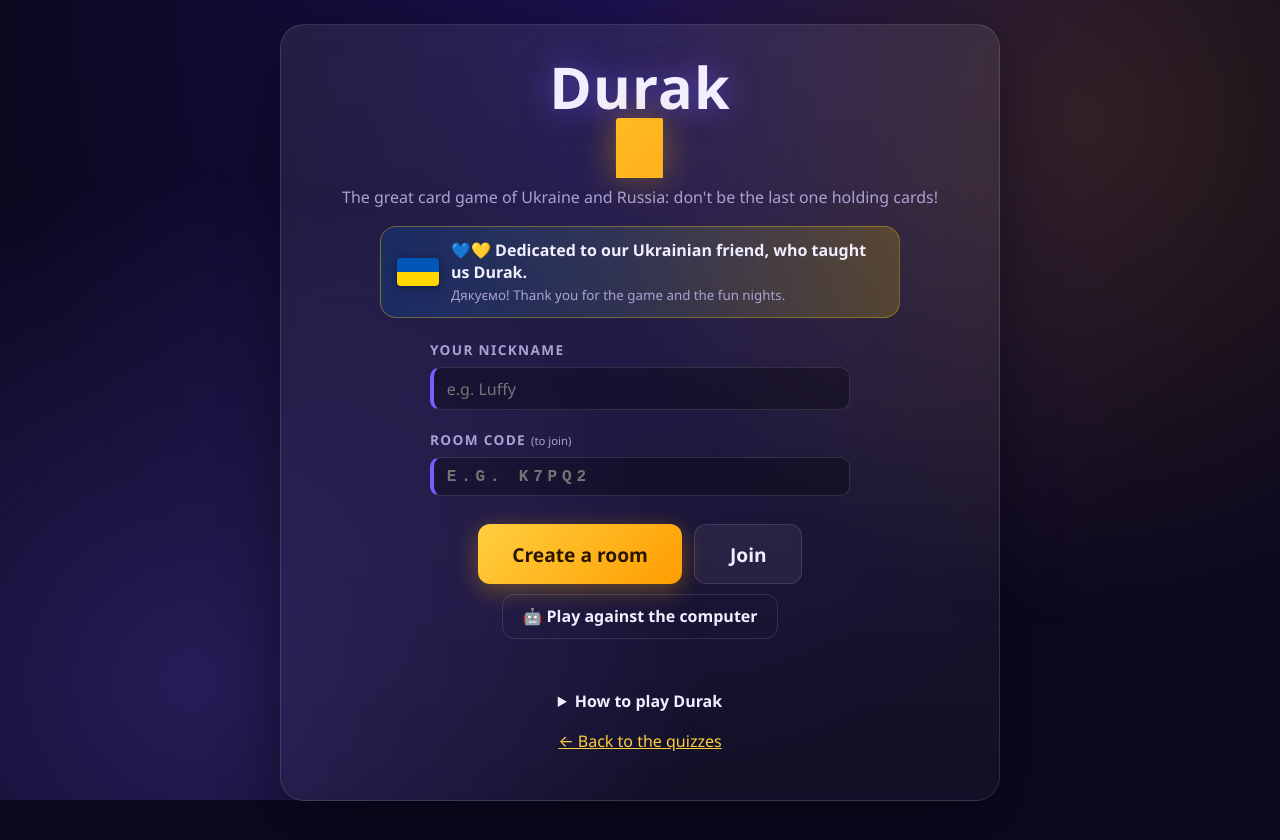
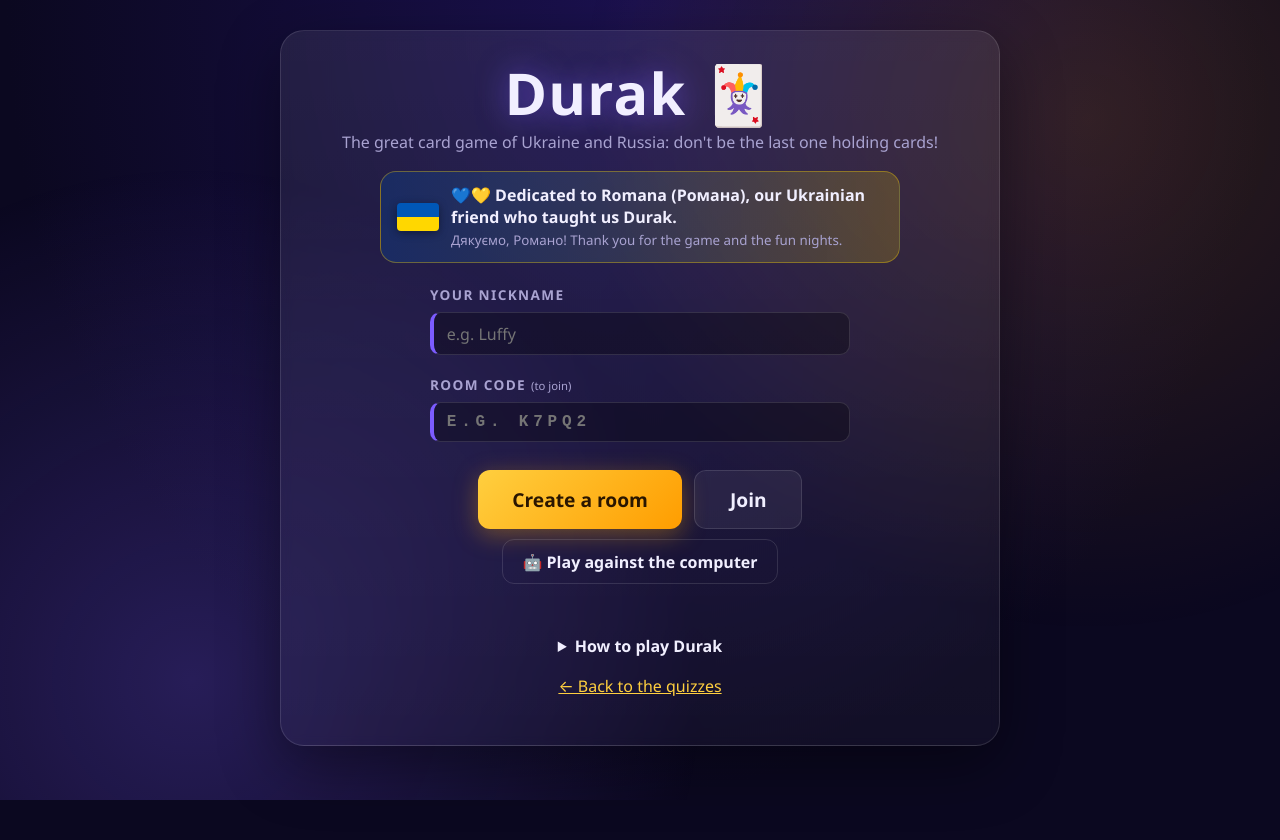
Before and after one commit to hadod46-bit/Anime-qjizz, a plain HTML site: page durak/index.html in a window 1280 px wide. After the commit the page ends 800 px from the top, so only its background shows below. Drawn offline with Linux system fonts and the light colour scheme.

Commit message:
Durak tribute: dedicated to Romana (Романа); fix title emoji
Co-Authored-By: Claude Opus 5.5 <noreply@anthropic.com>
Claude-Session: https://claude.ai/code/session_015sfiZSG5piTKkZiF95djtQ

```diff
--- a/durak/durak.css
+++ b/durak/durak.css
@@ -116,3 +116,4 @@
 .variant-select { max-width: 340px; margin: 6px auto 0; display: block; }
 .variant-tag { color: var(--gold); }
 .btn.transfer { background: linear-gradient(135deg, #4dabff, #7c5cff); border: none; color: #fff; }
+.logo span.emoji { display: inline; background: none; -webkit-background-clip: border-box; background-clip: border-box; color: initial; filter: none; }
--- a/durak/index.html
+++ b/durak/index.html
@@ -14,12 +14,12 @@
   <!-- ============ HOME ============ -->
   <section id="home" class="screen active">
     <div class="home-card">
-      <h1 class="logo">Durak <span>🃏</span></h1>
+      <h1 class="logo">Durak <span class="emoji">🃏</span></h1>
       <p class="tagline">The great card game of Ukraine and Russia: don't be the last one holding cards!</p>
 
       <div class="tribute">
         <span class="flag" aria-hidden="true"></span>
-        <p>💙💛 Dedicated to our Ukrainian friend, who taught us Durak.<br><small>Дякуємо! Thank you for the game and the fun nights.</small></p>
+        <p>💙💛 Dedicated to <b>Romana</b> (<span lang="uk">Романа</span>), our Ukrainian friend who taught us Durak.<br><small><span lang="uk">Дякуємо, Романо!</span> Thank you for the game and the fun nights.</small></p>
       </div>
 
       <div class="setup one">
@@ -85,7 +85,7 @@
         <button id="lobbyStart" class="btn primary big" data-act="start">Deal the cards</button>
         <button class="btn ghost" data-act="home">Leave</button>
       </div>
-      <p class="tribute-small">💙💛 For our Ukrainian friend who taught us the game</p>
+      <p class="tribute-small">💙💛 For Romana (<span lang="uk">Романа</span>), who taught us the game</p>
     </div>
   </section>
 
```
Also changed, not shown: 1 other file.
